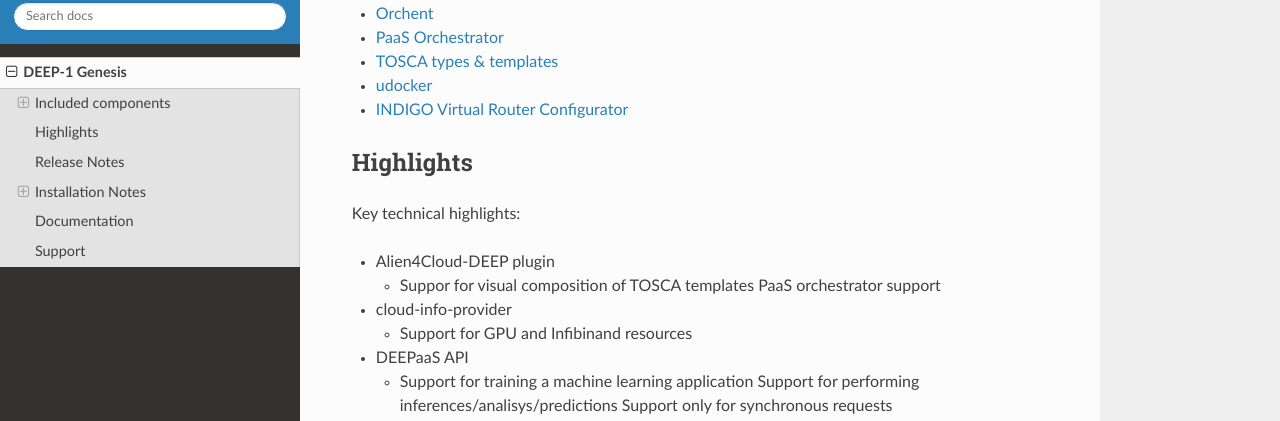
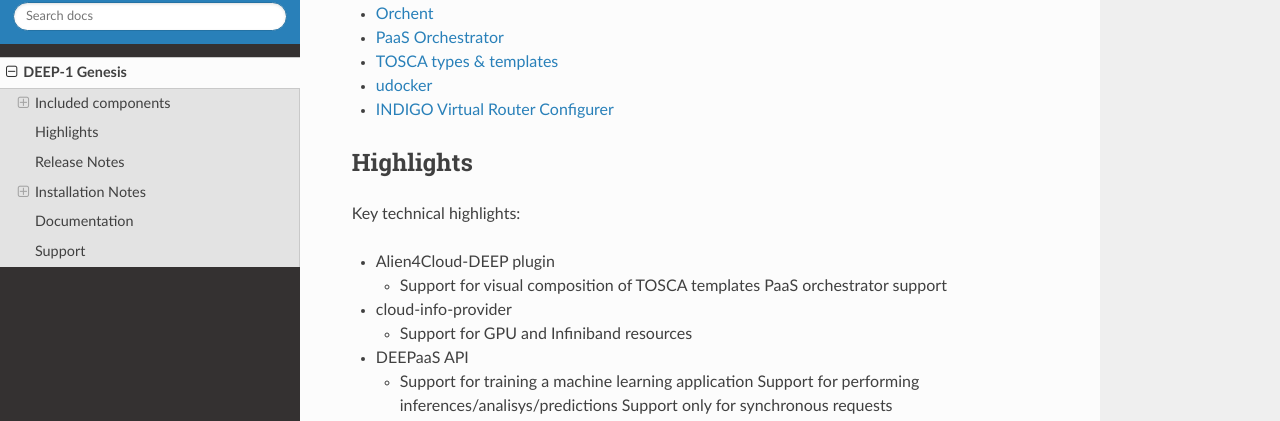
Before and after one commit to deephdc/deep-releases, a Sphinx documentation site: the page built from source/releases/genesis/index.rst, in a window 1280 px wide and 1400 px high, scrolled down 224 px. Shown: the part 158-579 px from the top of the window. Built offline with Sphinx 7.4.7 and the Read the Docs theme 2.0.0, drawn with Linux system fonts in a browser that asks for light colours; some of the changed text lies outside the part shown.

Commit message:
Spellcheck

```diff
--- a/source/releases/genesis/a4c-deep.rst
+++ b/source/releases/genesis/a4c-deep.rst
@@ -13,7 +13,7 @@
 - With this approach, the user can visually compose complex applications that
   involve, for example, the dynamic deployment of a container orchestration
   platform on an IaaS Cloud site that executes a
-  highly-available Docker-based application to facilitate appication
+  highly-available Docker-based application to facilitate application
   delivery.
 
 - The users can also deploy an Apache Mesos cluster with GPU
--- a/source/releases/genesis/cip-deep.rst
+++ b/source/releases/genesis/cip-deep.rst
@@ -36,7 +36,7 @@
 
 * https://github.com/EGI-Foundation/cloud-info-provider
 
-Documentation specific for the DEEP-HDC vesion is available at:
+Documentation specific for the DEEP-HDC version is available at:
 
 * https://github.com/indigo-dc/cloud-info-provider-deep/blob/DEEP/README-DEEP.md
 
--- a/source/releases/genesis/daas.rst
+++ b/source/releases/genesis/daas.rst
@@ -5,7 +5,7 @@
 
 **DEEP as a Service (DEEPaaS)** is a REST API that is focused on
 providing access to machine learning models. By using DEEPaaS users
-can easily run a REST API in fron of their model, thus accesing its
+can easily run a REST API in from of their model, thus accessing its
 functionality via HTTP calls.
 
 Release Notes
--- a/source/releases/genesis/index.rst
+++ b/source/releases/genesis/index.rst
@@ -30,12 +30,12 @@
 
 -  Alien4Cloud-DEEP plugin
 
-   -  Suppor for visual composition of TOSCA templates PaaS orchestrator
+   -  Support for visual composition of TOSCA templates PaaS orchestrator
       support
 
 -  cloud-info-provider
 
-   -  Support for GPU and Infibinand resources
+   -  Support for GPU and Infiniband resources
 
 -  DEEPaaS API
 
--- a/source/releases/genesis/indigovr.rst
+++ b/source/releases/genesis/indigovr.rst
@@ -1,4 +1,4 @@
-INDIGO Virtual Router Configurator
+INDIGO Virtual Router Configurer
 =======
 
 .. contents:: Table of Contents
```
Also changed, not shown: other parts of source/releases/genesis/index.rst (+2 -2 lines), other parts of source/releases/genesis/indigovr.rst (+1 -1 lines), source/index.rst (+4 -4 lines).
